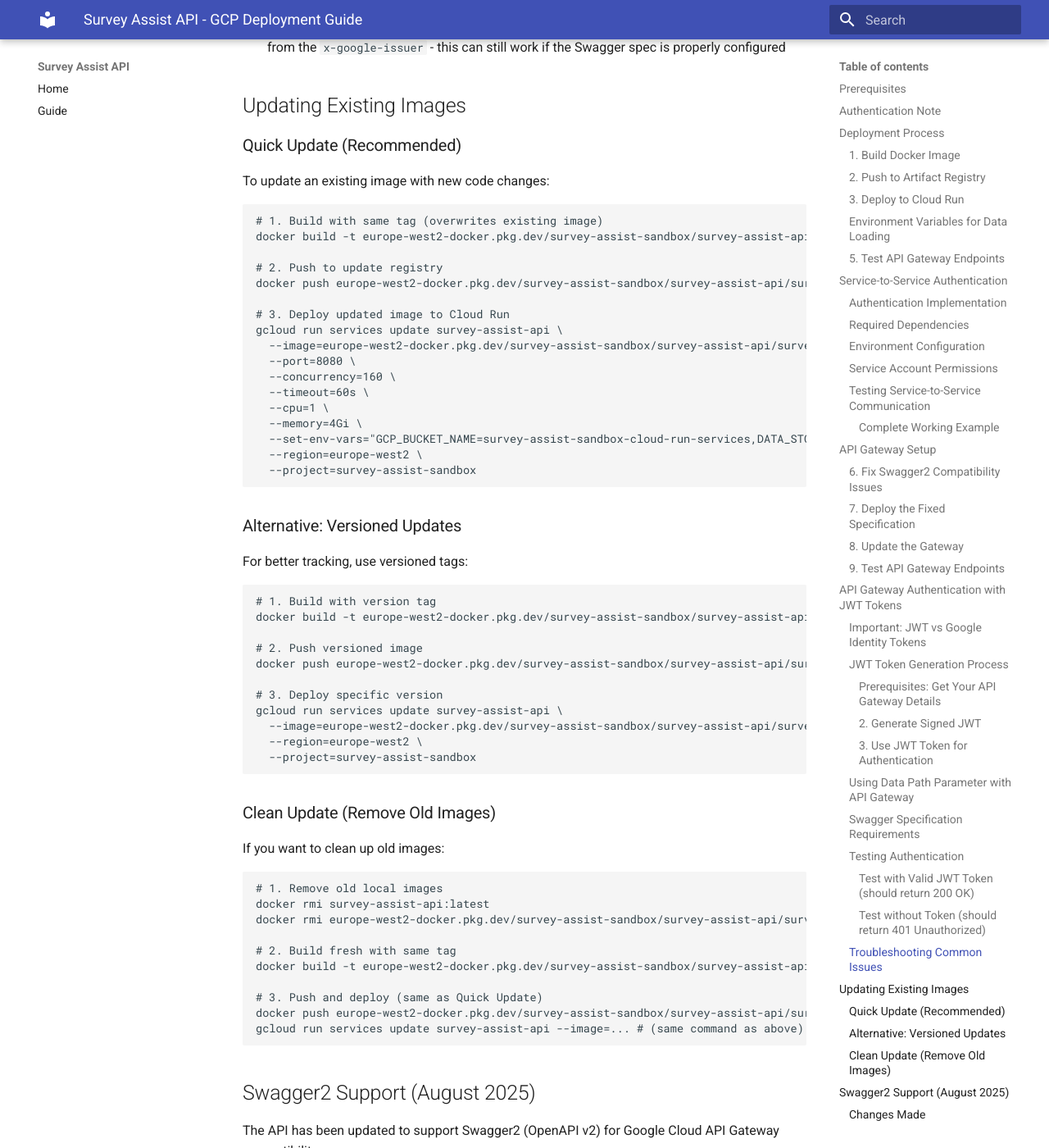
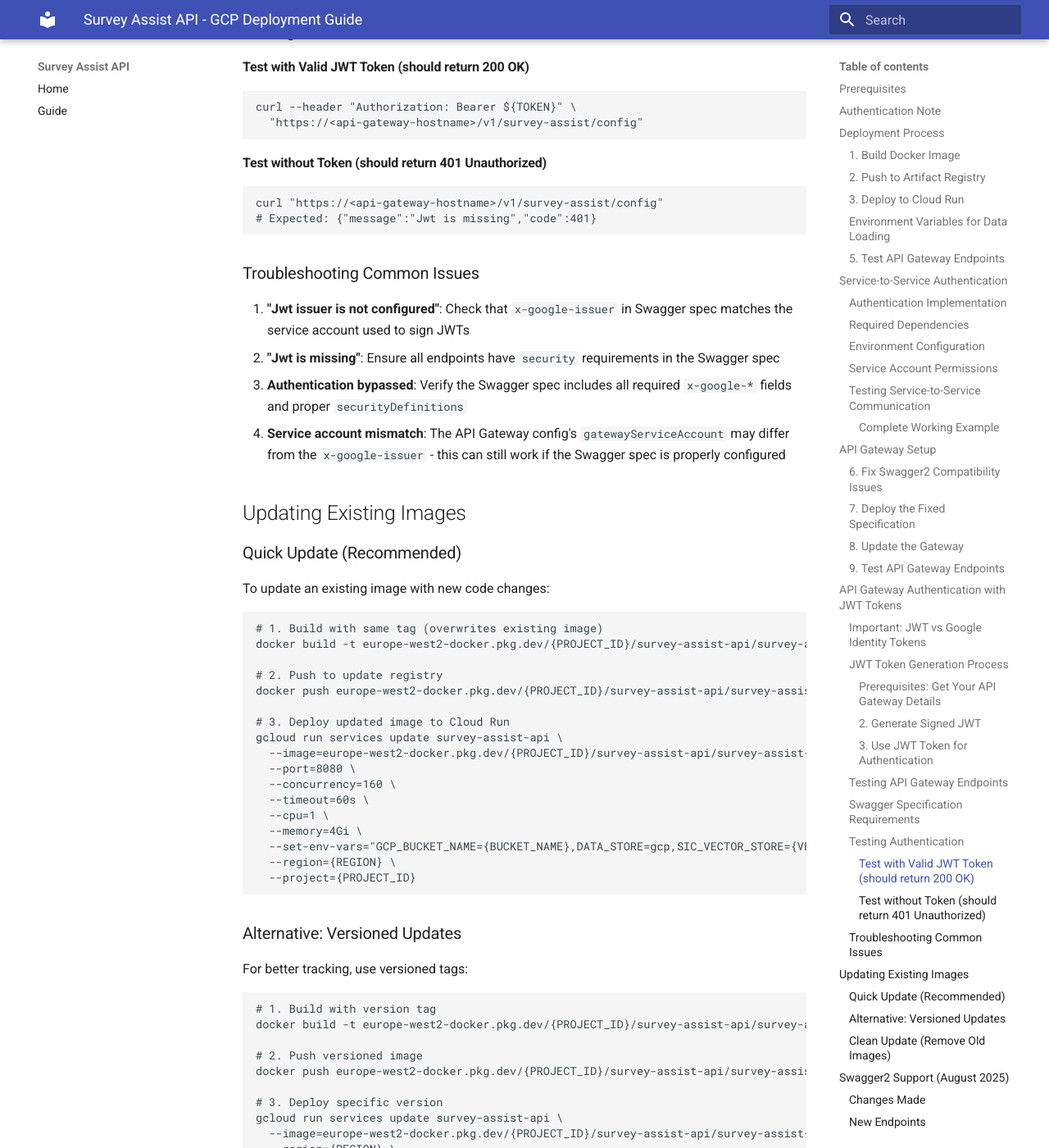
Before and after one commit to ONSdigital/survey-assist-api, an MkDocs documentation site: the page built from docs/gcp_deployment.md, in a window 1280 px wide and 1400 px high, scrolled down 11475 px. Shown: the whole window at 82% size. Built offline with MkDocs 1.6.1 and Material for MkDocs 9.7.7, drawn with Linux system fonts in a browser that asks for light colours; some of the changed text lies outside the part shown.

Commit message:
udpate gcp doc

````diff
--- a/docs/gcp_deployment.md
+++ b/docs/gcp_deployment.md
@@ -31,10 +31,10 @@
 gcloud auth configure-docker europe-west2-docker.pkg.dev
 
 # Tag image for Artifact Registry
-docker tag survey-assist-api:latest europe-west2-docker.pkg.dev/survey-assist-sandbox/survey-assist-api/survey-assist-api:latest
+docker tag survey-assist-api:latest europe-west2-docker.pkg.dev/{PROJECT_ID}/survey-assist-api/survey-assist-api:latest
 
 # Push image to Artifact Registry
-docker push europe-west2-docker.pkg.dev/survey-assist-sandbox/survey-assist-api/survey-assist-api:latest
+docker push europe-west2-docker.pkg.dev/{PROJECT_ID}/survey-assist-api/survey-assist-api:latest
 ```
 
 ### 3. Deploy to Cloud Run
@@ -48,21 +48,28 @@
   --timeout=60s \
   --cpu=1 \
   --memory=4Gi \
-  --set-env-vars="GCP_BUCKET_NAME={BUCKET_NAME},DATA_STORE=gcp,SIC_LOOKUP_DATA_PATH=data/sic_knowledge_base_utf8.csv,SIC_REPHRASE_DATA_PATH=data/sic_rephrased_descriptions_2025_02_03.csv" \
+  --set-env-vars="GCP_BUCKET_NAME={BUCKET_NAME},DATA_STORE=gcp,SIC_VECTOR_STORE={VECTOR_STORE_SERVICE_URL}" \
   --region={REGION} \
   --project={PROJECT_ID}
 ```
 
 ### Environment Variables for Data Loading
 
-The deployment now includes additional environment variables for flexible data loading:
+The deployment now includes environment variables for service communication and data loading:
 
-- `SIC_LOOKUP_DATA_PATH`: Path to the SIC lookup data file within the container (defaults to package example data if not set)
-- `SIC_REPHRASE_DATA_PATH`: Path to the SIC rephrase data file within the container (defaults to package example data if not set)
+- `SIC_VECTOR_STORE`: URL of the SIC classification vector store service (required for classification functionality)
+- `GCP_BUCKET_NAME`: GCP storage bucket name for data storage
+- `DATA_STORE`: Data store type (set to "gcp")
 
 **Data Loading Behavior**:
-- **Package Data (default)**: When no environment variables are set, the API uses example data from the `industrial_classification_utils` package
-- **Local Data (override)**: When environment variables are set, the API uses the full datasets copied into the container during build
+- **Package Data (default)**: The API always uses example data from the `industrial_classification_utils` package when no custom data paths are specified
+- **Custom Data Sources**: Can be specified per-request using the `data_path` parameter in API calls
+- **No Environment Variable Dependencies**: The API no longer requires `SIC_LOOKUP_DATA_PATH` or `SIC_REPHRASE_DATA_PATH` environment variables
+
+**Note**: To find the correct `SIC_VECTOR_STORE` URL, use:
+```bash
+gcloud run services list --project={PROJECT_ID} --region={REGION} | grep -i vector
+```
 ```
 
 ### 4. Configure Service Account and Permissions
@@ -144,7 +151,7 @@
 # Set environment variable for service-to-service communication
 gcloud run services update survey-assist-api \
   --set-env-vars="SIC_VECTOR_STORE={VECTOR_STORE_SERVICE_URL}" \
-  --region=europe-west2 \
+  --region={REGION} \
   --project={PROJECT_ID}
 ```
 
@@ -438,26 +445,24 @@
   "https://<api-gateway-hostname>/v1/survey-assist/config"
 ```
 
-### Using Data Path Parameter with API Gateway
+### Testing API Gateway Endpoints
 
-The API Gateway supports the same `data_path` parameter for selecting data sources:
+The API Gateway provides access to all survey-assist-api endpoints with JWT authentication:
 
-**Package Data (Default)**: No additional parameters needed
+**Basic Endpoints**:
 ```bash
-# Uses package example data
+# Configuration endpoint
+curl --header "Authorization: Bearer ${TOKEN}" \
+  "https://<api-gateway-hostname>/v1/survey-assist/config"
+
+# SIC lookup endpoint (uses package example data)
 curl --header "Authorization: Bearer ${TOKEN}" \
   "https://<api-gateway-hostname>/v1/survey-assist/sic-lookup?description=electrical%20installation"
 ```
 
-**Full Datasets**: Specify `data_path` parameter
+**Classification Endpoints**:
 ```bash
-# Uses full dataset from container
-curl --header "Authorization: Bearer ${TOKEN}" \
-  "https://<api-gateway-hostname>/v1/survey-assist/sic-lookup?description=electrical%20installation&data_path=data/sic_knowledge_base_utf8.csv"
-```
-
-**Classification with Full Dataset**:
-```bash
+# Classification with rephrase enabled (user-friendly descriptions)
 curl --header "Authorization: Bearer ${TOKEN}" \
   --header "Content-Type: application/json" \
   --data '{
@@ -466,8 +471,28 @@
     "job_title": "electrical engineer",
     "job_description": "designing and installing electrical systems",
     "org_description": "electrical contracting company",
-    "rephrase": true,
-    "data_path": "data/sic_knowledge_base_utf8.csv"
+    "options": {
+      "sic": {
+        "rephrased": true
+      }
+    }
+  }' \
+  "https://<api-gateway-hostname>/v1/survey-assist/classify"
+
+# Classification with rephrase disabled (original SIC descriptions)
+curl --header "Authorization: Bearer ${TOKEN}" \
+  --header "Content-Type: application/json" \
+  --data '{
+    "llm": "gemini",
+    "type": "sic",
+    "job_title": "electrical engineer",
+    "job_description": "designing and installing electrical systems",
+    "org_description": "electrical contracting company",
+    "options": {
+      "sic": {
+        "rephrased": false
+      }
+    }
   }' \
   "https://<api-gateway-hostname>/v1/survey-assist/classify"
 ```
@@ -536,22 +561,22 @@
 
 ```bash
 # 1. Build with same tag (overwrites existing image)
-docker build -t europe-west2-docker.pkg.dev/survey-assist-sandbox/survey-assist-api/survey-assist-api:latest .
+docker build -t europe-west2-docker.pkg.dev/{PROJECT_ID}/survey-assist-api/survey-assist-api:latest .
 
 # 2. Push to update registry
-docker push europe-west2-docker.pkg.dev/survey-assist-sandbox/survey-assist-api/survey-assist-api:latest
+docker push europe-west2-docker.pkg.dev/{PROJECT_ID}/survey-assist-api/survey-assist-api:latest
 
 # 3. Deploy updated image to Cloud Run
 gcloud run services update survey-assist-api \
-  --image=europe-west2-docker.pkg.dev/survey-assist-sandbox/survey-assist-api/survey-assist-api:latest \
+  --image=europe-west2-docker.pkg.dev/{PROJECT_ID}/survey-assist-api/survey-assist-api:latest \
   --port=8080 \
   --concurrency=160 \
   --timeout=60s \
   --cpu=1 \
   --memory=4Gi \
-  --set-env-vars="GCP_BUCKET_NAME=survey-assist-sandbox-cloud-run-services,DATA_STORE=gcp,SIC_LOOKUP_DATA_PATH=data/sic_knowledge_base_utf8.csv,SIC_REPHRASE_DATA_PATH=data/sic_rephrased_descriptions_2025_02_03.csv" \
-  --region=europe-west2 \
-  --project=survey-assist-sandbox
+  --set-env-vars="GCP_BUCKET_NAME={BUCKET_NAME},DATA_STORE=gcp,SIC_VECTOR_STORE={VECTOR_STORE_SERVICE_URL}" \
+  --region={REGION} \
+  --project={PROJECT_ID}
 ```
 
 ### Alternative: Versioned Updates
@@ -559,16 +584,16 @@
 
 ```bash
 # 1. Build with version tag
-docker build -t europe-west2-docker.pkg.dev/survey-assist-sandbox/survey-assist-api/survey-assist-api:v1.4 .
+docker build -t europe-west2-docker.pkg.dev/{PROJECT_ID}/survey-assist-api/survey-assist-api:v1.4 .
 
 # 2. Push versioned image
-docker push europe-west2-docker.pkg.dev/survey-assist-sandbox/survey-assist-api/survey-assist-api:v1.4
+docker push europe-west2-docker.pkg.dev/{PROJECT_ID}/survey-assist-api/survey-assist-api:v1.4
 
 # 3. Deploy specific version
 gcloud run services update survey-assist-api \
-  --image=europe-west2-docker.pkg.dev/survey-assist-sandbox/survey-assist-api/survey-assist-api:v1.4 \
-  --region=europe-west2 \
-  --project=survey-assist-sandbox
+  --image=europe-west2-docker.pkg.dev/{PROJECT_ID}/survey-assist-api/survey-assist-api:v1.4 \
+  --region={REGION} \
+  --project={PROJECT_ID}
 ```
 
 ### Clean Update (Remove Old Images)
@@ -577,13 +602,13 @@
 ```bash
 # 1. Remove old local images
 docker rmi survey-assist-api:latest
-docker rmi europe-west2-docker.pkg.dev/survey-assist-sandbox/survey-assist-api/survey-assist-api:latest
+docker rmi europe-west2-docker.pkg.dev/{PROJECT_ID}/survey-assist-api/survey-assist-api:latest
 
 # 2. Build fresh with same tag
-docker build -t europe-west2-docker.pkg.dev/survey-assist-sandbox/survey-assist-api/survey-assist-api:latest .
+docker build -t europe-west2-docker.pkg.dev/{PROJECT_ID}/survey-assist-api/survey-assist-api:latest .
 
 # 3. Push and deploy (same as Quick Update)
-docker push europe-west2-docker.pkg.dev/survey-assist-sandbox/survey-assist-api/survey-assist-api:latest
+docker push europe-west2-docker.pkg.dev/{PROJECT_ID}/survey-assist-api/survey-assist-api:latest
 gcloud run services update survey-assist-api --image=... # (same command as above)
 ```
 
@@ -609,7 +634,7 @@
 ```bash
 # Test new Swagger2 endpoints
 curl -H "Authorization: Bearer ${JWT_TOKEN}" \
-  "$(gcloud run services describe survey-assist-api --region=europe-west2 --project=survey-assist-sandbox --format='value(status.url)')/swagger2.json"
+  "$(gcloud run services describe survey-assist-api --region={REGION} --project={PROJECT_ID} --format='value(status.url)')/swagger2.json"
 ```
 
 ## Key Learnings and Best Practices
@@ -664,5 +689,5 @@
 ### Environment Variables
 Ensure correct environment variable name is used:
 ```bash
-gcloud run services update survey-assist-api --set-env-vars="GCP_BUCKET_NAME=survey-assist-sandbox-cloud-run-services,DATA_STORE=gcp" --region=europe-west2
+gcloud run services update survey-assist-api --set-env-vars="GCP_BUCKET_NAME={BUCKET_NAME},DATA_STORE=gcp" --region={REGION}
 ```
````
